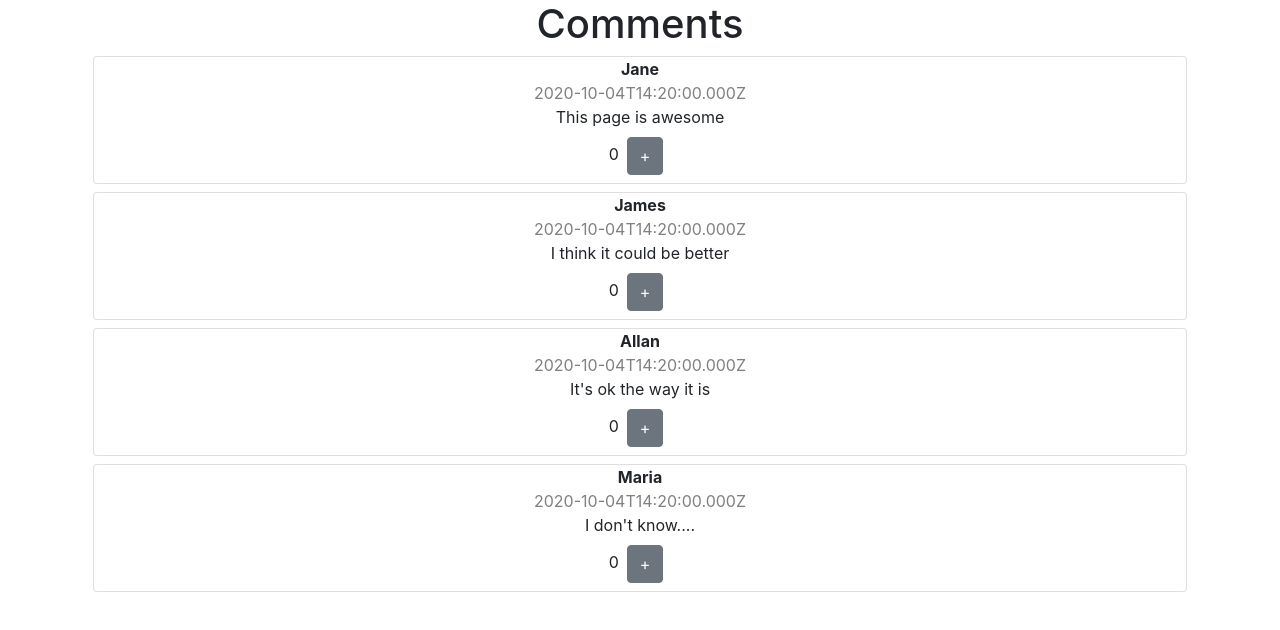
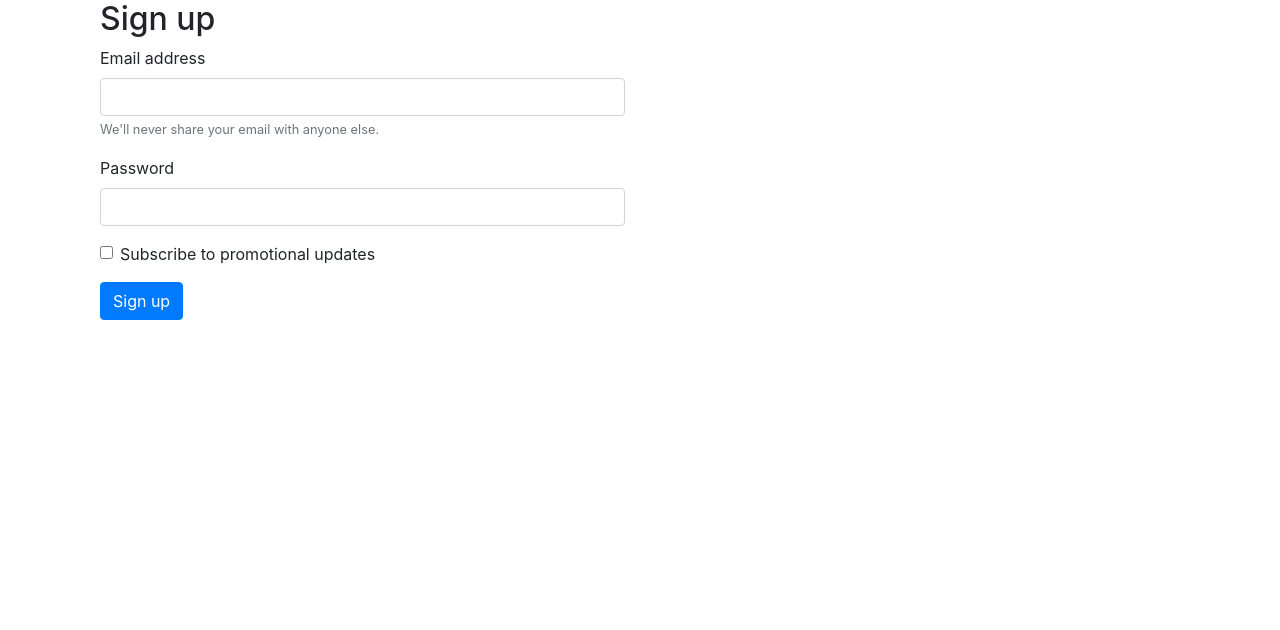
Before and after one commit to amihaescu/it-step-react, a React (Create React App) app: page / in a window 1280 px wide. Shown: the top 630 px of the page. Built offline with nearby package versions, Linux system fonts and the light colour scheme.

Commit message:
First vers of the form

```diff
--- a/src/App.css
+++ b/src/App.css
@@ -1,5 +1,5 @@
 .App {
-  text-align: center;
+  /* text-align: center; */
 }
 
 .App-logo {
--- a/src/App.js
+++ b/src/App.js
@@ -1,11 +1,12 @@
 import './App.css';
 import CommentList from './components/class';
-
+import SignUpForm from './forms/sign-up';
 function App() {
 
   return (
-    <div className="App">
-      <CommentList></CommentList>
+    <div className="App container">
+      {/* <CommentList></CommentList> */}
+      <SignUpForm></SignUpForm>
     </div>
   );
 }
--- /dev/null
+++ b/src/forms/sign-up.js
@@ -0,0 +1,30 @@
+export default function SignUpForm() {
+
+    const handleSubmit = (event) => {
+        event.preventDefault()
+        let email = document.getElementById('exampleInputEmail1').value
+        let password = document.getElementById('exampleInputPassword1').value
+        let optIn = document.getElementById('exampleCheck1').checked
+
+        console.log(`Signed up with ${email} and ${password}. User wants to recieved updates: ${optIn}`);
+    }
+    return (
+        <form onSubmit={handleSubmit} className="col-6">
+            <h2>Sign up</h2>
+            <div className="form-group">
+                <label htmlFor="exampleInputEmail1">Email address</label>
+                <input type="email" className="form-control" id="exampleInputEmail1" aria-describedby="emailHelp" />
+                <small id="emailHelp" className="form-text text-muted">We'll never share your email with anyone else.</small>
+            </div>
+            <div className="form-group">
+                <label htmlFor="exampleInputPassword1">Password</label>
+                <input type="password" className="form-control" id="exampleInputPassword1" />
+            </div>
+            <div className="form-group form-check">
+                <input type="checkbox" className="form-check-input" id="exampleCheck1" />
+                <label className="form-check-label" htmlFor="exampleCheck1">Subscribe to promotional updates</label>
+            </div>
+            <button type="submit" className="btn btn-primary">Sign up</button>
+        </form>
+    )
+}
```
